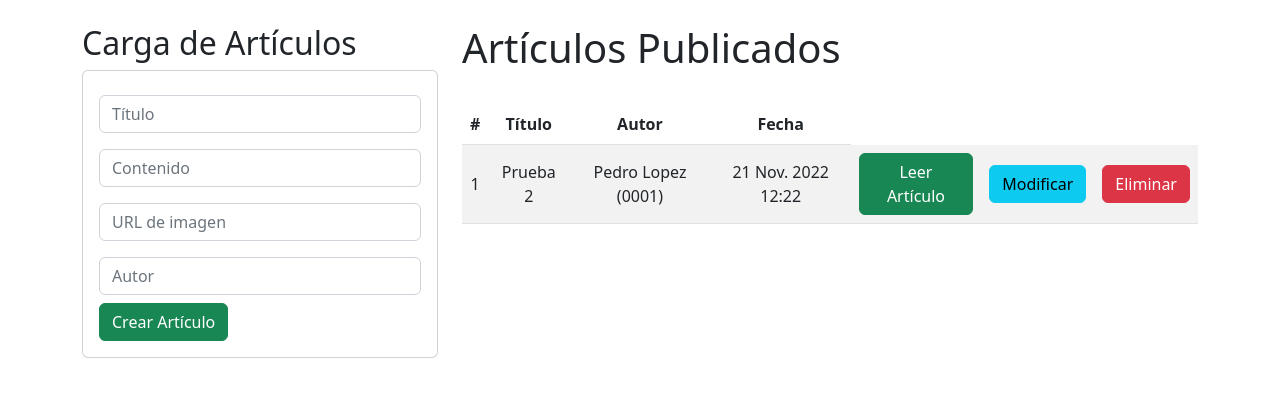
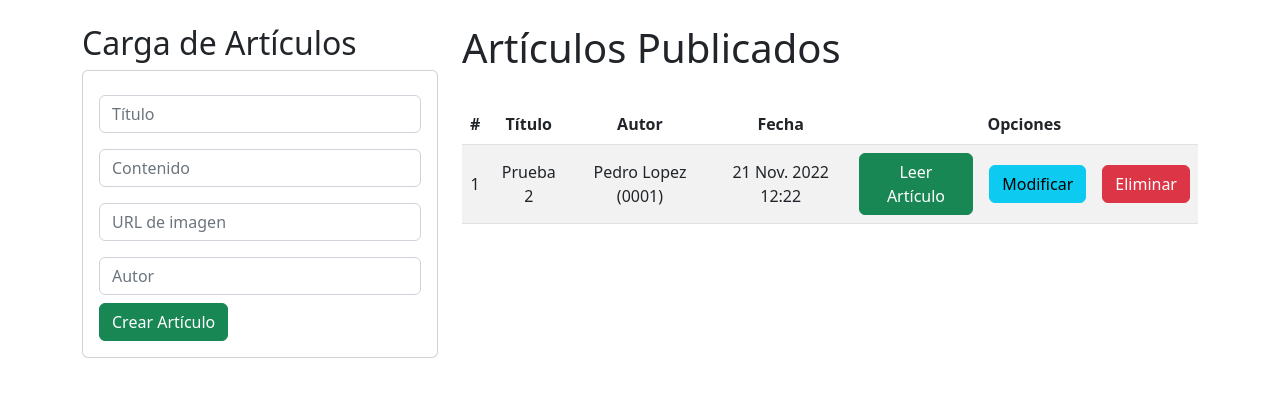
Before and after one commit to SaulGonzalez19/proyecto_f, a Django app: page /ArticuloHome/ in a window 1280 px wide. Shown: the part 56-453 px from the top of the page. Run offline with Django 4.2, Linux system fonts and the light colour scheme; data comes from the database, SQL or seed files in the repository.

Commit message:
se acomoda formato

```diff
--- a/blog/templates/blog.html
+++ b/blog/templates/blog.html
@@ -50,6 +50,7 @@
                     <th>Título</th>
                     <th>Autor</th>
                     <th>Fecha</th>
+                    <th colspan="3">Opciones</th>
                 </tr>
             </thead>
             <tbody>
```
